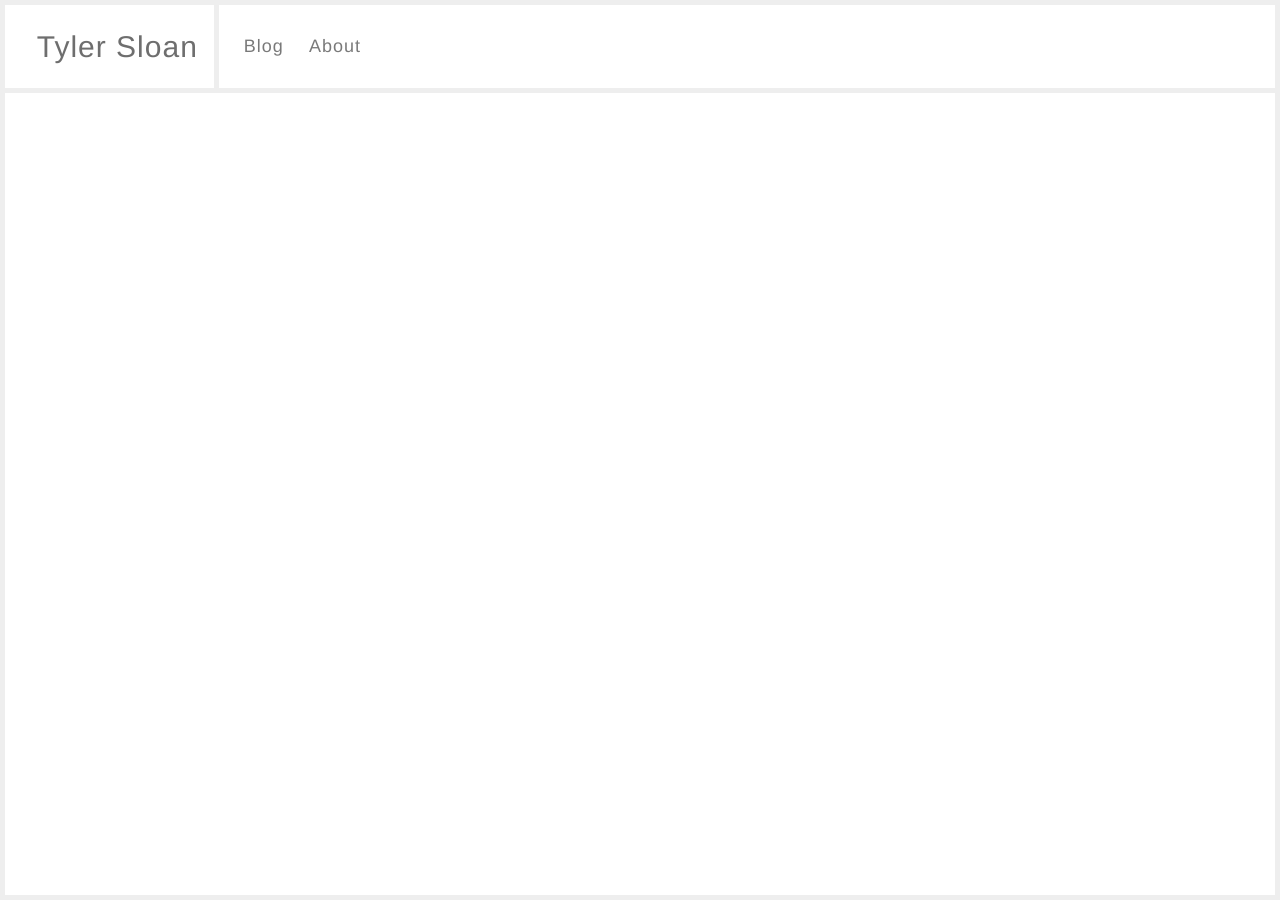
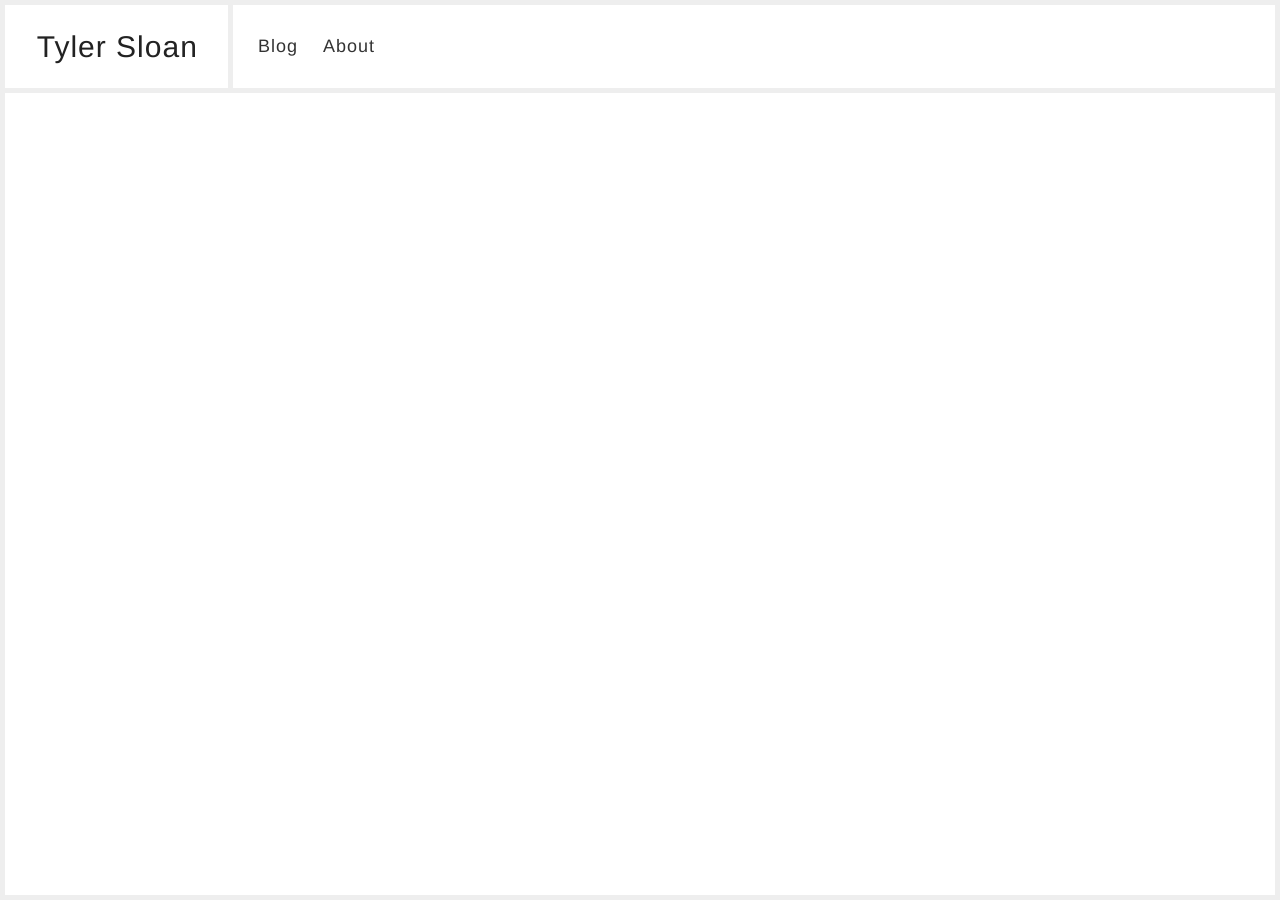
Before and after one commit to tylersloan/tylersloan.github.io, a Jekyll site: the page built from index.html, in a window 1280 px wide. Built offline with Jekyll 4.4.1, drawn with Linux system fonts in a browser that asks for light colours; Markdown is read by kramdown in place of the engine named in the settings.

Commit message:
delte trash in headerscss

```diff
--- a/_sass/_header.scss
+++ b/_sass/_header.scss
@@ -2,93 +2,28 @@
   border-bottom: 5px solid $lightGray;
   margin-bottom: 50px;
   padding: 0 2.5%;
-
-  &:hover,
-  &:focus {
-    .site-name a, nav a {
-      opacity: 1;
-    }
-  }
-
-  @include mobile {
-    text-align: center;
-  }
-}
-
-.site-avatar {
-  float: left;
-  width: 70px;
-  height: 70px;
-  margin-right: 15px;
-
-  @include mobile {
-    float: none;
-    display: block;
-    margin: 0 auto;
-  }
-
-  img {
-    border-radius: 5px;
-  }
-}
-
-.site-info {
-  float: left;
-
-  @include mobile {
-    float: none;
-    display: block;
-    margin: 0 auto;
-  }
 }
 
 .site-name {
   border-right: 5px solid $lightGray;
   font-weight: 300;
   letter-spacing: 1px;
-  padding: 1rem 1rem 1rem 0;
+  padding: 1rem 2.5% 1rem 0;
   margin: 0;
 
   display: inline-block;
   vertical-align: middle;
-
-  a {
-    opacity: 0.65;
-  }
-}
-
-.site-description {
-  margin: -5px 0 0 0;
-  color: $gray;
-  font-size: 16px;
-
-  @include mobile {
-    margin: 3px 0;
-  }
 }
 
 nav {
   display: inline-block;
   vertical-align: middle;
 
-  @include mobile {
-    float: none;
-    margin-top: 9px;
-    display: block;
-    font-size: 16px;
-  }
-
   a {
     margin-left: 20px;
     color: $darkGray;
-    opacity: .65;
     text-align: right;
     font-weight: 300;
     letter-spacing: 1px;
-
-    @include mobile {
-      margin: 0 10px;
-      color: $blue;
-    }
   }
 }
```
